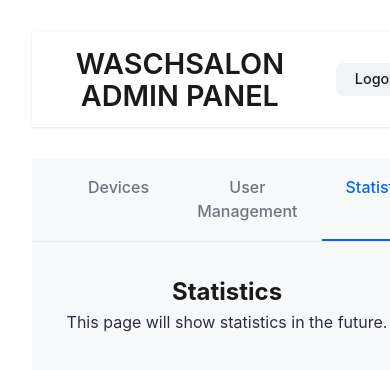
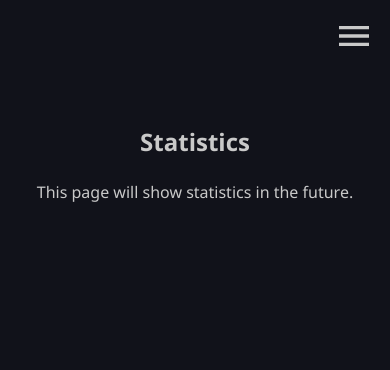
Before and after one commit to herrderkekse/API, a React (Vite) app in the folder Frontend/: page /statistics in a window 390 px wide. Shown: the top 370 px of the page. Built offline with nearby package versions, Linux system fonts and the light colour scheme; sample sign-in values are in the browser's storage.

Commit message:
better, more responsive navbar

```diff
--- a/Frontend/src/components/Layout/Layout.css
+++ b/Frontend/src/components/Layout/Layout.css
@@ -1,90 +1,175 @@
+:root {
+  --primary-color: #11121a;
+  --hover-color: #272832;
+  --accent-color: #0071FF;
+  --text-color: #c9c9c9;
+}
+
 .admin-layout {
   min-height: 100vh;
-  width: 100%;
-  background-color: white;
-  font-family: 'Inter', -apple-system, BlinkMacSystemFont, sans-serif;
-  color: #1a1a1a;
-  margin: 0;
-  padding: 0;
-  overflow: hidden;
-  position: fixed;
-  top: 0;
-  left: 0;
-  right: 0;
-  bottom: 0;
-  display: flex;
-  flex-direction: column;
+  min-height: 100dvh;
+  background-color: var(--primary-color);
+  color: var(--text-color);
+  font-family: 'Segoe UI', Tahoma, Geneva, Verdana, sans-serif;
 }
 
 .container {
   width: 100%;
   height: 100%;
-  display: flex;
-  flex-direction: column;
 }
 
 .header {
-  display: flex;
-  justify-content: space-between;
-  align-items: center;
-  width: 100%;
-  padding: 1rem 2rem;
-  background-color: white;
-  box-sizing: border-box;
-  box-shadow: 0 1px 3px rgba(0, 0, 0, 0.1);
-  z-index: 10;
-}
-
-.header h1 {
-  font-size: 1.8rem;
-  font-weight: 600;
-  color: #1a1a1a;
-  margin: 0;
-}
-
-.tab-bar {
-  display: flex;
-  background-color: #f8f9fa;
-  border-bottom: 1px solid #e9ecef;
-  padding: 0 2rem;
-}
-
-.tab {
-  padding: 1rem 1.5rem;
-  font-weight: 500;
-  color: #6c757d;
-  cursor: pointer;
-  transition: all 0.2s ease;
-  border-bottom: 2px solid transparent;
-}
-
-.tab:hover {
-  color: #0066ff;
-}
-
-.tab.active {
-  color: #0066ff;
-  border-bottom: 2px solid #0066ff;
+  display: none;
+  /* Hidden as we've moved the title to the navbar */
 }
 
 .content {
-  flex: 1;
-  width: 100%;
-  background-color: #f8f9fa;
-  padding: 2rem;
-  overflow-y: auto;
-  overflow-x: hidden;
-  display: flex;
-  flex-direction: column;
-  align-items: center;
-  box-sizing: border-box;
+  padding: min(5em, 7%);
 }
 
-.content>* {
-  width: 100%;
-  max-width: 1200px;
+/* Skip link for accessibility */
+.skip-link {
+  opacity: 0;
+  pointer-events: none;
+  position: absolute;
+  top: 10px;
+  left: 10px;
+  z-index: 1000;
+  background-color: var(--accent-color);
+  color: #ffffff;
+  padding: 12px 24px;
+  border-radius: 5px;
+  text-decoration: none;
+  font-weight: bold;
+  font-size: 1rem;
+  transition: opacity 0.3s ease;
 }
 
-.ml-2 {
-  margin-left: 0.5rem;
+.skip-link:focus {
+  opacity: 1;
+  pointer-events: auto;
+  outline: 3px solid #ffffff;
 }
+
+/* Navbar styling */
+#navbar {
+  background-color: var(--primary-color);
+  border-bottom: 1px solid var(--hover-color);
+  height: auto;
+  /* Ensure it only takes the height it needs */
+}
+
+#navbar ul {
+  list-style: none;
+  display: flex;
+  padding: 0;
+  margin: 0;
+  align-items: center;
+  /* Center items vertically */
+}
+
+#navbar .home-li {
+  margin-right: auto;
+}
+
+#navbar .home-li h1 {
+  font-size: 1.2rem;
+  /* Reduce the size of the title */
+  margin: 0;
+  padding: 0.5em 0;
+}
+
+#navbar li {
+  display: flex;
+  height: auto;
+}
+
+#navbar a {
+  display: flex;
+  text-decoration: none;
+  color: var(--text-color);
+  padding: 1em 2em;
+  transition: background-color 150ms ease;
+  align-items: center;
+  /* Center text vertically */
+  height: 100%;
+}
+
+#navbar a:hover {
+  background-color: var(--hover-color);
+}
+
+#navbar a.active-link {
+  border-bottom: 2px solid var(--text-color);
+}
+
+#navbar a.accent-link {
+  background-color: var(--accent-color);
+}
+
+#open-sidebar-button {
+  display: none;
+  background: none;
+  border: none;
+  padding: 1em;
+  margin-left: auto;
+  cursor: pointer;
+}
+
+#close-sidebar-button {
+  display: none;
+  background: none;
+  border: none;
+  padding: 1em;
+  cursor: pointer;
+}
+
+#overlay {
+  background: rgba(0, 0, 0, 0.5);
+  position: fixed;
+  inset: 0;
+  z-index: 9;
+  display: none;
+}
+
+/* Mobile styles */
+@media screen and (max-width: 800px) {
+
+  #open-sidebar-button,
+  #close-sidebar-button {
+    display: block;
+  }
+
+  #navbar {
+    position: fixed;
+    top: 0;
+    right: -100%;
+    height: 100vh;
+    width: min(15em, 100%);
+    z-index: 10;
+    border-left: 1px solid var(--hover-color);
+    transition: right 300ms ease-in-out;
+  }
+
+  #navbar.show {
+    right: 0;
+  }
+
+  #navbar ul {
+    width: 100%;
+    flex-direction: column;
+  }
+
+  #navbar a {
+    width: 100%;
+    padding-left: 2.5em;
+  }
+
+  #navbar a.active-link {
+    border-bottom: none;
+  }
+
+  #navbar .home-li {
+    margin-right: unset;
+  }
+}
--- a/Frontend/src/components/Layout/Layout.tsx
+++ b/Frontend/src/components/Layout/Layout.tsx
@@ -1,6 +1,5 @@
-import { ReactNode, useState } from 'react';
+import { ReactNode, useState, useEffect, useRef } from 'react';
 import { useNavigate, useLocation } from 'react-router-dom';
-import { Button } from '../Button/Button';
 import './Layout.css';
 
 interface LayoutProps {
@@ -11,6 +10,36 @@ export function Layout({ children }: LayoutProps) {
   const navigate = useNavigate();
   const location = useLocation();
   const [activeTab, setActiveTab] = useState(location.pathname);
+  const [isMobile, setIsMobile] = useState(false);
+  const [sidebarOpen, setSidebarOpen] = useState(false);
+  const navbarRef = useRef<HTMLElement>(null);
+
+  useEffect(() => {
+    const media = window.matchMedia("(max-width: 800px)");
+    const updateNavbar = (e: MediaQueryListEvent | MediaQueryList) => {
+      setIsMobile(e.matches);
+    };
+
+    // Initial check
+    updateNavbar(media);
+
+    // Add listener for changes
+    media.addEventListener('change', updateNavbar);
+
+    // Cleanup
+    return () => media.removeEventListener('change', updateNavbar);
+  }, []);
+
+  // Apply inert property using useEffect since it's not a standard React prop
+  useEffect(() => {
+    if (navbarRef.current) {
+      if (isMobile && !sidebarOpen) {
+        navbarRef.current.setAttribute('inert', '');
+      } else {
+        navbarRef.current.removeAttribute('inert');
+      }
+    }
+  }, [isMobile, sidebarOpen]);
 
   const handleLogout = () => {
     localStorage.removeItem('token');
@@ -20,53 +49,97 @@ export function Layout({ children }: LayoutProps) {
   const handleTabChange = (path: string) => {
     setActiveTab(path);
     navigate(path);
+    if (isMobile) {
+      closeSidebar();
+    }
   };
+
+  const openSidebar = () => {
+    setSidebarOpen(true);
+  };
+
+  const closeSidebar = () => {
+    setSidebarOpen(false);
+  };
+
+  const tabs = [
+    { path: '/dashboard', label: 'Devices' },
+    { path: '/users', label: 'User Management' },
+    { path: '/statistics', label: 'Statistics' },
+    { path: '/profile', label: 'Profile' }
+  ];
 
   return (
     <div className="admin-layout">
-      <div className="container">
-        <div className="header">
-          <h1>Waschsalon Admin Panel</h1>
-          <div>
-            <Button
-              variant="secondary"
-              onClick={handleLogout}
-              className="ml-2"
+      <a href="#main-content" className="skip-link">Skip to main content</a>
+
+      <button
+        id="open-sidebar-button"
+        onClick={openSidebar}
+        aria-expanded={sidebarOpen}
+        aria-label="open menu"
+        style={{ display: isMobile ? 'block' : 'none' }}
+      >
+        <svg xmlns="http://www.w3.org/2000/svg" height="40px" viewBox="0 -960 960 960" width="40px" fill="#c9c9c9">
+          <path d="M120-240v-80h720v80H120Zm0-200v-80h720v80H120Zm0-200v-80h720v80H120Z" />
+        </svg>
+      </button>
+
+      <nav
+        ref={navbarRef}
+        id="navbar"
+        className={sidebarOpen ? 'show' : ''}
+        aria-label="Main navigation"
+      >
+        <ul>
+          <li style={{ display: isMobile ? 'block' : 'none' }}>
+            <button
+              id="close-sidebar-button"
+              onClick={closeSidebar}
+              aria-label="close sidebar"
+            >
+              <svg xmlns="http://www.w3.org/2000/svg" height="40px" viewBox="0 -960 960 960" width="40px" fill="#c9c9c9">
+                <path d="m480-444.62-209.69 209.7q-7.23 7.23-17.5 7.42-10.27.19-17.89-7.42-7.61-7.62-7.61-17.7 0-10.07 7.61-17.69L444.62-480l-209.7-209.69q-7.23-7.23-7.42-17.5-.19-10.27 7.42-17.89 7.62-7.61 17.7-7.61 10.07 0 17.69 7.61L480-515.38l209.69-209.7q7.23-7.23 17.5-7.42 10.27-.19 17.89 7.42 7.61 7.62 7.61 17.7 0 10.07-7.61 17.69L515.38-480l209.7 209.69q7.23 7.23 7.42 17.5.19 10.27-7.42 17.89-7.62 7.61-17.7 7.61-10.07 0-17.69-7.61L480-444.62Z" />
+              </svg>
+            </button>
+          </li>
+          <li className="home-li">
+            <h1>Waschsalon Admin Panel</h1>
+          </li>
+          {tabs.map(tab => (
+            <li key={tab.path}>
+              <a
+                href="#"
+                onClick={(e) => { e.preventDefault(); handleTabChange(tab.path); }}
+                className={activeTab === tab.path ? 'active-link' : ''}
+                aria-current={activeTab === tab.path ? 'page' : undefined}
+              >
+                {tab.label}
+              </a>
+            </li>
+          ))}
+          <li>
+            <a
+              href="#"
+              className="accent-link"
+              onClick={(e) => { e.preventDefault(); handleLogout(); }}
             >
               Logout
-            </Button>
-          </div>
-        </div>
-        <div className="tab-bar">
-          <div
-            className={`tab ${activeTab === '/dashboard' ? 'active' : ''}`}
-            onClick={() => handleTabChange('/dashboard')}
-          >
-            Devices
-          </div>
-          <div
-            className={`tab ${activeTab === '/users' ? 'active' : ''}`}
-            onClick={() => handleTabChange('/users')}
-          >
-            User Management
-          </div>
-          <div
-            className={`tab ${activeTab === '/statistics' ? 'active' : ''}`}
-            onClick={() => handleTabChange('/statistics')}
-          >
-            Statistics
-          </div>
-          <div
-            className={`tab ${activeTab === '/profile' ? 'active' : ''}`}
-            onClick={() => handleTabChange('/profile')}
-          >
-            Profile
-          </div>
-        </div>
-        <main className="content">
-          {children}
-        </main>
-      </div>
+            </a>
+          </li>
+        </ul>
+      </nav>
+
+      <div
+        id="overlay"
+        onClick={closeSidebar}
+        aria-hidden="true"
+        style={{ display: sidebarOpen ? 'block' : 'none' }}
+      ></div>
+
+      <main id="main-content" className="content">
+        {children}
+      </main>
     </div>
   );
 }
--- a/Frontend/src/components/LoginScreen/Login.tsx
+++ b/Frontend/src/components/LoginScreen/Login.tsx
@@ -85,6 +85,7 @@ export function Login() {
   };
 
   return (
+    <div className="login-page">
       <div className="wrapper">
         <h1>Login</h1>
         {error && <p id="error-message">{error}</p>}
@@ -125,5 +126,6 @@ export function Login() {
         </form>
         <p>New here? <a href="signup">Create an Account</a></p>
       </div>
+    </div>
   );
 }
--- a/Frontend/src/components/LoginScreen/Signup.tsx
+++ b/Frontend/src/components/LoginScreen/Signup.tsx
@@ -110,6 +110,7 @@ export function Signup() {
     };
 
     return (
+        <div className="login-page">
             <div className="wrapper">
                 <h1>Signup</h1>
                 {error && <p id="error-message">{error}</p>}
@@ -166,5 +167,6 @@ export function Signup() {
                 </form>
                 <p>Already have an Account? <a href="/">Login</a></p>
             </div>
+        </div>
     );
 }
--- a/Frontend/src/components/LoginScreen/style.css
+++ b/Frontend/src/components/LoginScreen/style.css
@@ -1,25 +1,24 @@
 @import url('https://fonts.googleapis.com/css2?family=Poppins:ital,wght@0,100;0,200;0,300;0,400;0,500;0,600;0,700;0,800;0,900;1,100;1,200;1,300;1,400;1,500;1,600;1,700;1,800;1,900&display=swap');
 
-:root {
+/* Login/Signup specific variables */
+.login-page {
   --accent-color: #8672FF;
   --base-color: white;
   --text-color: #2E2B41;
   --input-color: #F3F0FF;
 }
 
-* {
+/* Reset for login page */
+.login-page * {
   margin: 0;
   padding: 0;
 }
 
-html {
+.login-page {
   font-family: Poppins, Segoe UI, sans-serif;
   font-size: 12pt;
   color: var(--text-color);
   text-align: center;
-}
-
-body {
   min-height: 100vh;
   background-image: url(../../assets/background.jpg);
   background-size: cover;
@@ -40,14 +39,14 @@ body {
   justify-content: center;
 }
 
-h1 {
+.wrapper h1 {
   font-size: 3rem;
   font-weight: 900;
   text-transform: uppercase;
   color: var(--text-color);
 }
 
-form {
+.wrapper form {
   width: min(400px, 100%);
   margin-top: 20px;
   margin-bottom: 50px;
@@ -57,13 +56,13 @@ form {
   gap: 10px;
 }
 
-form>div {
+.wrapper form>div {
   width: 100%;
   display: flex;
   justify-content: center;
 }
 
-form label {
+.wrapper form label {
   flex-shrink: 0;
   height: 50px;
   width: 50px;
@@ -78,7 +77,7 @@ form label {
   font-weight: 500;
 }
 
-form input {
+.wrapper form input {
   box-sizing: border-box;
   flex-grow: 1;
   min-width: 0;
@@ -91,29 +90,27 @@ form input {
   background-color: var(--input-color);
   transition: 150ms ease;
   color: var(--text-color);
-  /* Ensure input text is visible */
 }
 
-form input:hover {
+.wrapper form input:hover {
   border-color: var(--accent-color);
 }
 
-form input:focus {
+.wrapper form input:focus {
   outline: none;
   border-color: var(--text-color);
 }
 
-div:has(input:focus)>label {
+.wrapper div:has(input:focus)>label {
   background-color: var(--text-color);
 }
 
-form input::placeholder {
+.wrapper form input::placeholder {
   color: var(--text-color);
   opacity: 0.7;
-  /* Make placeholder slightly transparent */
 }
 
-form button {
+.wrapper form button {
   margin-top: 10px;
   border: none;
   border-radius: 1000px;
@@ -127,27 +124,25 @@ form button {
   transition: 150ms ease;
 }
 
-form button:hover {
+.wrapper form button:hover {
   background-color: var(--text-color);
 }
 
-form button:focus {
+.wrapper form button:focus {
   outline: none;
   background-color: var(--text-color);
 }
 
-p,
-a {
+.wrapper p,
+.wrapper a {
   color: var(--text-color);
-  /* Ensure paragraph text is visible */
 }
 
-a {
+.wrapper a {
   color: var(--accent-color);
-  /* Keep links in accent color */
 }
 
-a:hover {
+.wrapper a:hover {
   text-decoration: underline;
 }
 
@@ -158,14 +153,14 @@ a:hover {
   }
 }
 
-form div.incorrect label {
+.wrapper form div.incorrect label {
   background-color: #f06272;
 }
 
-form div.incorrect input {
+.wrapper form div.incorrect input {
   border-color: #f06272;
 }
 
-#error-message {
+.wrapper #error-message {
   color: #f06272;
 }
```
Lines whose indentation alone changed are shown as unchanged.
